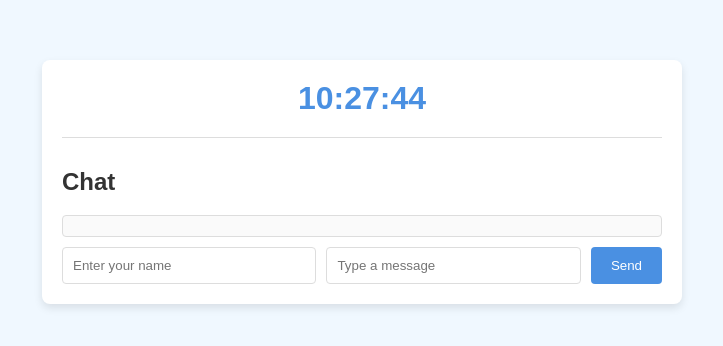
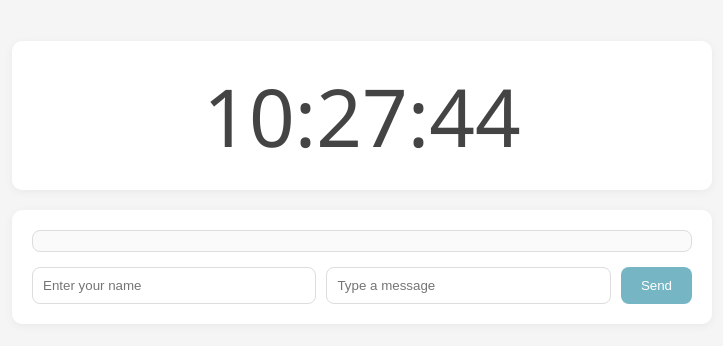
Before and after one commit to HCMSunblock/HCMSunblock.github.io, a plain HTML site: page index.html in a window 1280 px wide. Shown: the part 218-564 px from the top of the page, without its empty margins (278-1001 px from the left). Drawn offline with Linux system fonts and the light colour scheme.

Commit message:
Update index.html

```diff
--- a/index.html
+++ b/index.html
@@ -3,57 +3,54 @@
 <head>
     <meta charset="UTF-8">
     <meta name="viewport" content="width=device-width, initial-scale=1.0">
-    <title>ez chatroom</title>
+    <title>chatroom omg</title>
     <style>
         body {
-            font-family: Industry Test Ultra, sans-serif;
-            background-color: #f0f8ff;
+            font-family: 'Segoe UI', Tahoma, Geneva, Verdana, sans-serif;
+            background-color: #f5f5f5;
             color: #333;
             margin: 0;
-            padding: 0;
             display: flex;
             justify-content: center;
             align-items: center;
             height: 100vh;
+            flex-direction: column;
         }
 
         .container {
-            display: flex;
-            flex-direction: column;
-            align-items: center;
-            background-color: #ffffff;
-            border-radius: 8px;
-            box-shadow: 0 4px 8px rgba(0, 0, 0, 0.1);
-            padding: 20px;
-            width: 90%;
-            max-width: 600px;
+            text-align: center;
+            width: 100%;
+            max-width: 700px;
         }
 
         .clock-container {
-            text-align: center;
+            background-color: #ffffff;
+            border-radius: 10px;
+            box-shadow: 0 2px 10px rgba(0, 0, 0, 0.05);
+            padding: 20px;
             margin-bottom: 20px;
         }
 
         #clock {
-            font-size: 2em;
-            font-weight: bold;
-            color: #4a90e2;
+            font-size: 5em;
+            color: #444;
         }
 
         .chat-container {
-            width: 100%;
-            border-top: 1px solid #ddd;
-            padding-top: 10px;
+            background-color: #ffffff;
+            border-radius: 10px;
+            box-shadow: 0 2px 10px rgba(0, 0, 0, 0.05);
+            padding: 20px;
         }
 
         .chat-box {
-            max-height: 300px;
+            max-height: 250px;
             overflow-y: auto;
             border: 1px solid #ddd;
-            border-radius: 4px;
+            border-radius: 8px;
             padding: 10px;
             background-color: #fafafa;
-            margin-bottom: 10px;
+            margin-bottom: 15px;
         }
 
         .chat-input {
@@ -65,20 +62,30 @@
             flex: 1;
             padding: 10px;
             border: 1px solid #ddd;
-            border-radius: 4px;
+            border-radius: 8px;
         }
 
         button {
             padding: 10px 20px;
-            background-color: #4a90e2;
+            background-color: #76b6c4;
             color: white;
             border: none;
-            border-radius: 4px;
+            border-radius: 8px;
             cursor: pointer;
         }
 
         button:hover {
-            background-color: #357ABD;
+            background-color: #5592a3;
+        }
+
+        @media (max-width: 600px) {
+            #clock {
+                font-size: 3em;
+            }
+
+            button {
+                padding: 8px 16px;
+            }
         }
     </style>
 </head>
@@ -89,7 +96,6 @@
         </div>
 
         <div class="chat-container">
-            <h2>Chat</h2>
             <div class="chat-box" id="chat-box"></div>
             <div class="chat-input">
                 <input type="text" id="name-input" placeholder="Enter your name">
@@ -102,7 +108,7 @@
     <script>
         function updateClock() {
             const now = new Date();
-            const estOffset = -5; // EST is UTC-5
+            const estOffset = -5;
             const estTime = new Date(now.getTime() + (estOffset * 60 * 60 * 1000));
             const hours = String(estTime.getHours()).padStart(2, '0');
             const minutes = String(estTime.getMinutes()).padStart(2, '0');
@@ -119,7 +125,7 @@
                 messageElement.textContent = `${name}: ${message}`;
                 chatBox.appendChild(messageElement);
                 document.getElementById('message-input').value = '';
-                chatBox.scrollTop = chatBox.scrollHeight; // Auto-scroll to the bottom
+                chatBox.scrollTop = chatBox.scrollHeight;
                 saveMessage(name, message);
             }
         }
@@ -138,12 +144,11 @@
                 messageElement.textContent = `${msg.name}: ${msg.message}`;
                 chatBox.appendChild(messageElement);
             });
-            chatBox.scrollTop = chatBox.scrollHeight; // Auto-scroll to the bottom
+            chatBox.scrollTop = chatBox.scrollHeight;
         }
 
-        // Initialize clock and chat
         updateClock();
-        setInterval(updateClock, 1000); // Update clock every second
+        setInterval(updateClock, 1000);
         loadMessages();
     </script>
 </body>
```
